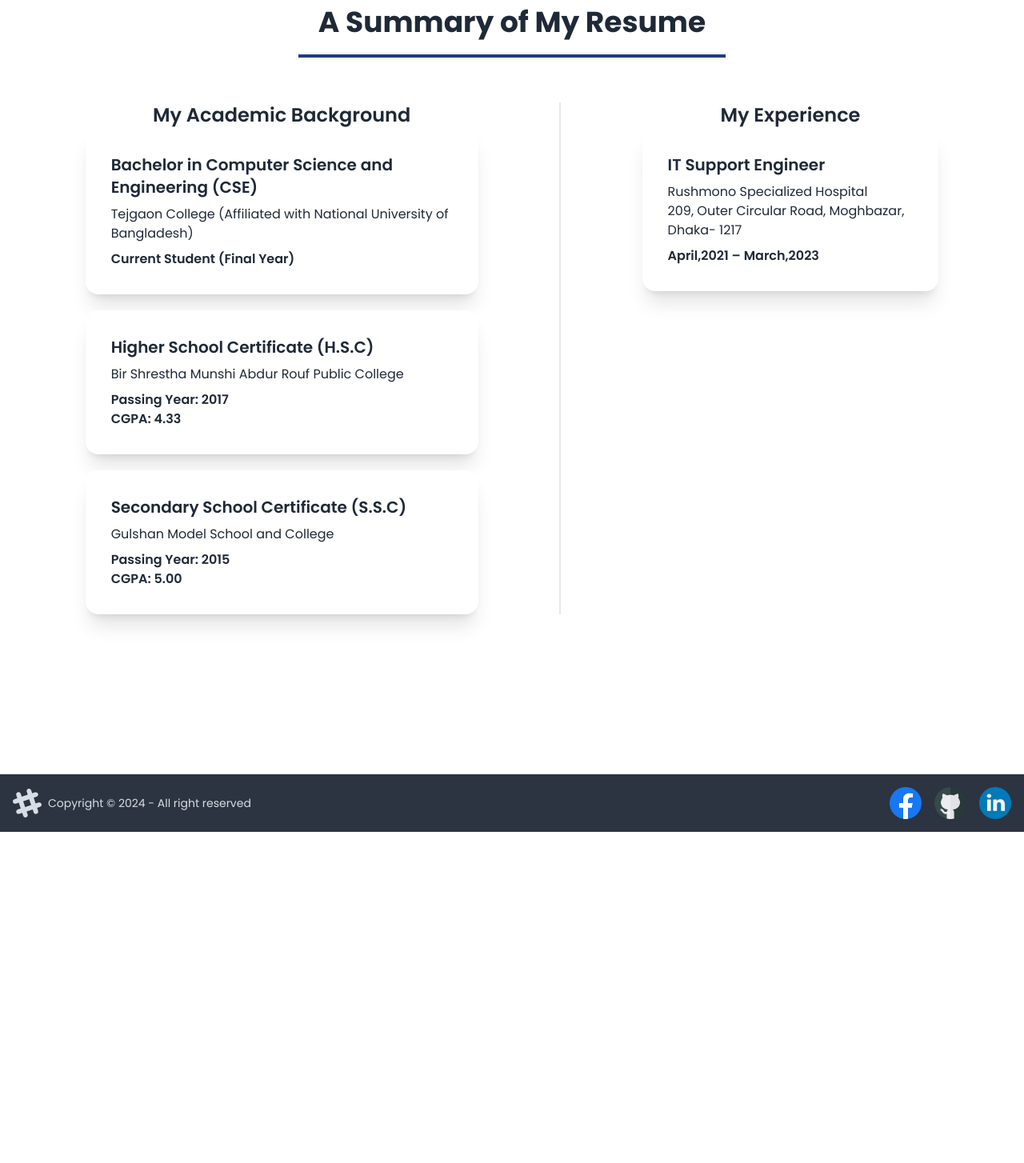
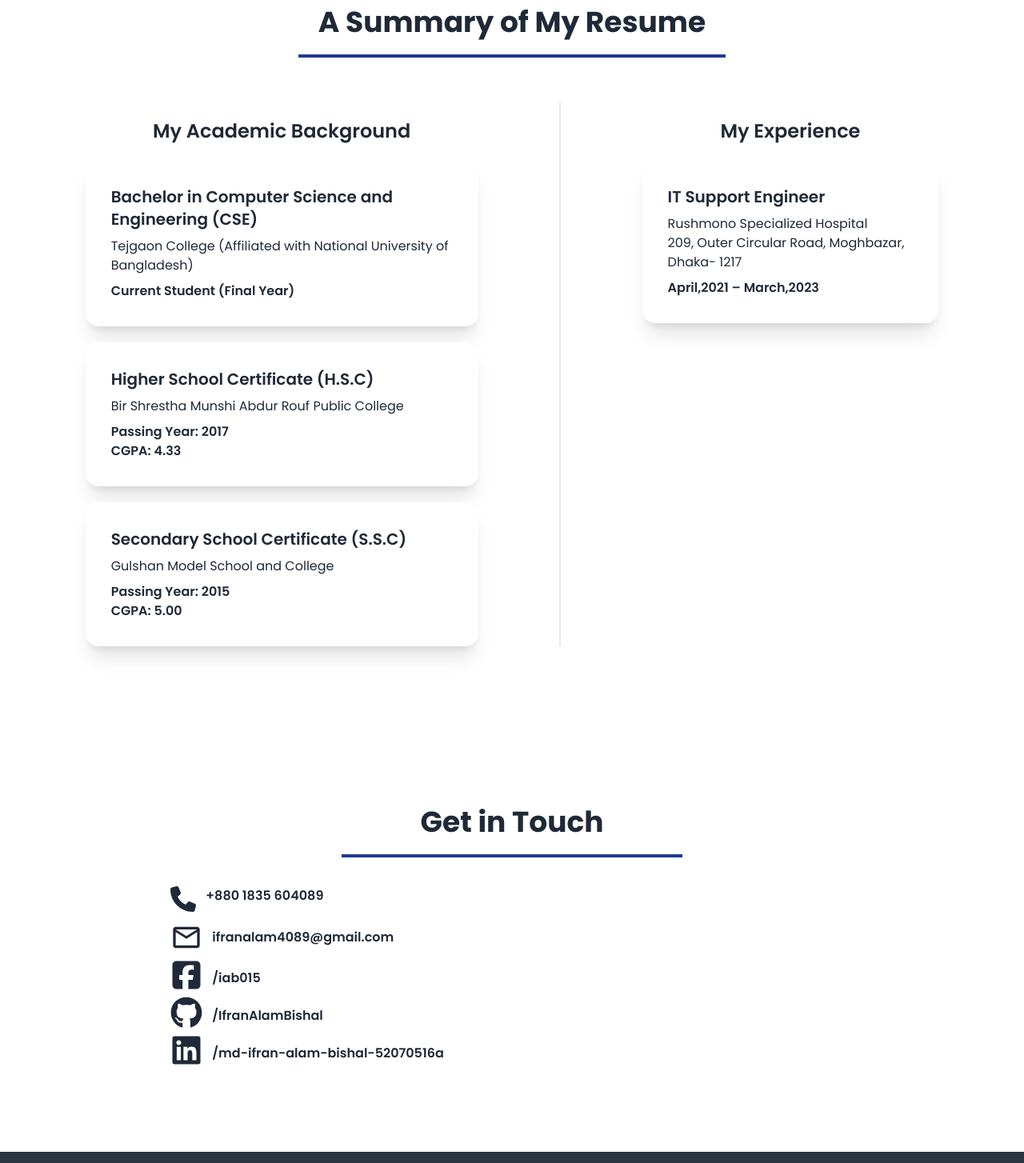
Before and after one commit to IfranAlamBishal/my-portfolio, a React (Vite) app: page / in a window 1280 px wide. Shown: the part 1380-2834 px from the top of the page at 80% size. Before the commit the page ends 2420 px from the top, so only its background shows below. Built offline with nearby package versions, Linux system fonts and the light colour scheme.

Commit message:
add: added get in touch section

```diff
--- a/package.json
+++ b/package.json
@@ -13,6 +13,7 @@
     "firebase": "^10.12.3",
     "react": "^18.3.1",
     "react-dom": "^18.3.1",
+    "react-icons": "^5.2.1",
     "react-router-dom": "^6.24.0"
   },
   "devDependencies": {
--- a/src/Pages/Header/Navbar/Navbar.jsx
+++ b/src/Pages/Header/Navbar/Navbar.jsx
@@ -1,9 +1,13 @@
+import { useContext } from "react";
 import { Link, NavLink } from "react-router-dom";
+import { SharedContext } from "../../../Shared/SharedProvider";
 
 const Navbar = () => {
 
+    const { scrollToContact } = useContext(SharedContext);
+
     const navLinks = <>
-        <li><Link className=' text-base font-semibold'>Find Me</Link></li>
+        <li><Link onClick={scrollToContact} className=' text-base font-semibold'>Find Me</Link></li>
         <li><NavLink to='/projects' className=' text-base font-semibold'>Projects</NavLink></li>
     </>
 
--- /dev/null
+++ b/src/Pages/Home/ContactInfo/Contacts.jsx
@@ -0,0 +1,30 @@
+import SectionHeaders from "../../../Shared/SectionHeaders/SectionHeaders";
+import { FaPhone } from "react-icons/fa6";
+import { MdMailOutline } from "react-icons/md";
+import { FaSquareFacebook } from "react-icons/fa6";
+import { FaGithub } from "react-icons/fa6";
+import { FaLinkedin } from "react-icons/fa";
+import { useContext } from "react";
+import { SharedContext } from "../../../Shared/SharedProvider";
+
+const Contacts = () => {
+
+    const { contacts } = useContext(SharedContext)
+    return (
+        <div className=" w-2/3 mx-auto my-20" ref={contacts}>
+            <SectionHeaders title='Get in Touch'></SectionHeaders>
+
+            <div>
+                <ul className=" py-5">
+                    <li className=" inline-flex gap-3 mb-3"><FaPhone className=" w-8 h-8" /> <span className=" font-semibold">+880 1835 604089</span></li> <br />
+                    <li className=" inline-flex gap-3"><MdMailOutline className=" w-10 h-10" /> <span className=" font-semibold pt-2">ifranalam4089@gmail.com</span></li><br />
+                    <li className=" inline-flex gap-3"><FaSquareFacebook className=" w-10 h-10" /><span className=" font-semibold pt-3">/iab015</span> </li><br />
+                    <li className=" inline-flex gap-3"><FaGithub className=" w-10 h-10" /><span className=" font-semibold pt-3">/IfranAlamBishal</span> </li><br />
+                    <li className=" inline-flex gap-3"><FaLinkedin className=" w-10 h-10" /><span className=" font-semibold pt-3">/md-ifran-alam-bishal-52070516a</span> </li>
+                </ul>
+            </div>
+        </div>
+    );
+};
+
+export default Contacts;
--- a/src/Pages/Home/Home.jsx
+++ b/src/Pages/Home/Home.jsx
@@ -1,5 +1,6 @@
 import Banner from "../Header/Banner/Banner";
 import Bio from "./Bio/Bio";
+import Contacts from "./ContactInfo/Contacts";
 import SummaryOfResume from "./SummaryOfResume/SummaryOfResume";
 import Technologies from "./Technologies/Technologies";
 
@@ -10,6 +11,7 @@ const Home = () => {
             <Bio></Bio>
             <Technologies></Technologies>
             <SummaryOfResume></SummaryOfResume>
+            <Contacts></Contacts>
         </div>
     );
 };
--- a/src/Pages/Home/SummaryOfResume/ResumeInfo/AcademinInfo.jsx
+++ b/src/Pages/Home/SummaryOfResume/ResumeInfo/AcademinInfo.jsx
@@ -2,7 +2,7 @@
 const AcademinInfo = () => {
     return (
         <div>
-            <h2 className=" text-center text-2xl font-semibold">My Academic Background</h2>
+            <h2 className=" text-center text-2xl font-semibold py-5">My Academic Background</h2>
 
             <div className=" space-y-5">
                 <div className="card bg-white  shadow-xl">
--- a/src/Pages/Home/SummaryOfResume/ResumeInfo/Experience.jsx
+++ b/src/Pages/Home/SummaryOfResume/ResumeInfo/Experience.jsx
@@ -2,7 +2,7 @@
 const Experience = () => {
     return (
         <div>
-            <h2 className=" text-center text-2xl font-semibold">My Experience</h2>
+            <h2 className=" text-center text-2xl font-semibold py-5">My Experience</h2>
 
             <div className=" space-y-5">
                 <div className="card bg-white shadow-xl">
--- /dev/null
+++ b/src/Shared/SharedProvider.jsx
@@ -0,0 +1,26 @@
+import { createContext, useRef } from "react";
+
+export const SharedContext = createContext(null)
+
+const SharedProvider = ({ children }) => {
+
+
+    const contacts = useRef(null);
+
+    const scrollToContact = () => {
+        contacts.current.scrollIntoView({ behavior: 'smooth' });
+    }
+
+    const contextItems = {
+        contacts,
+        scrollToContact,
+    }
+
+    return (
+        <SharedContext.Provider value={contextItems}>
+            {children}
+        </SharedContext.Provider>
+    );
+};
+
+export default SharedProvider;
--- a/src/main.jsx
+++ b/src/main.jsx
@@ -5,9 +5,12 @@ import { router } from './Routes/Routes'
 import {
   RouterProvider,
 } from "react-router-dom";
+import SharedProvider from './Shared/SharedProvider';
 
 ReactDOM.createRoot(document.getElementById('root')).render(
   <React.StrictMode>
-    <RouterProvider router={router} />
+    <SharedProvider>
+      <RouterProvider router={router} />
+    </SharedProvider>
   </React.StrictMode>,
 )
```
Also changed, not shown: 1 other file (tests, documents, lock files or other folders).
